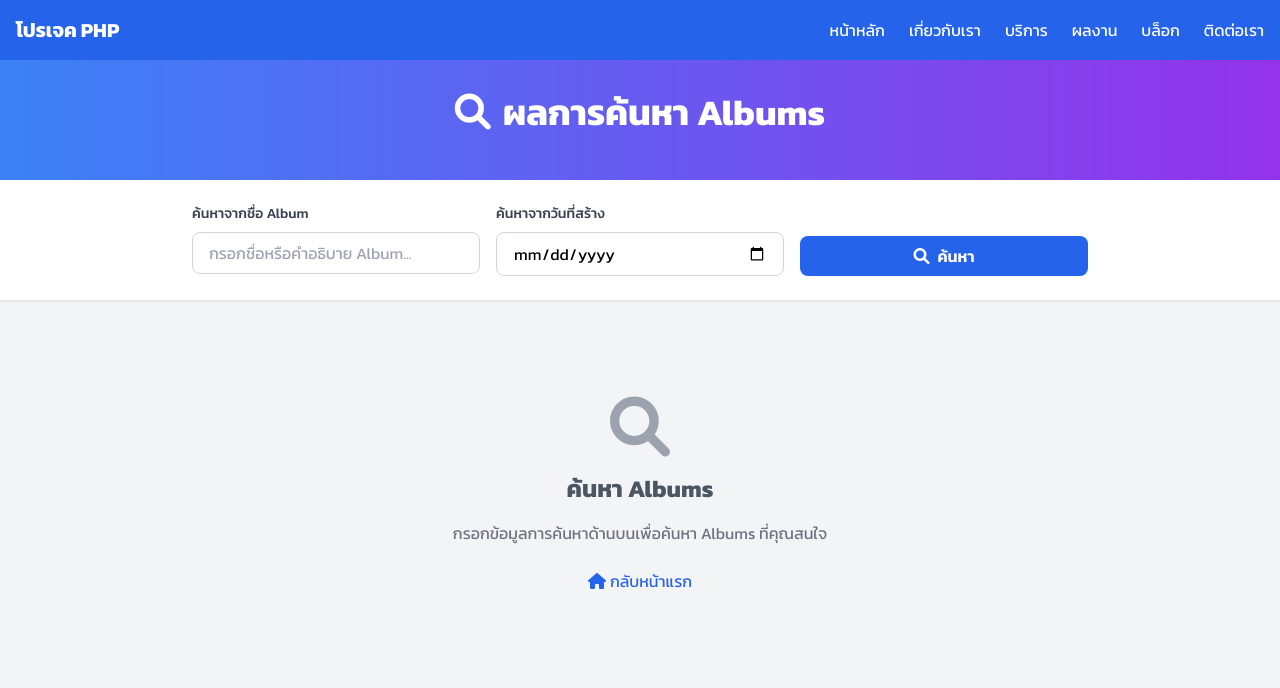
After one commit to INBreeze-i/gallery, a PHP site: page /search.php in a window 1280 px wide. The commit adds this page. Shown: the top 688 px of the page. Run offline with PHP 8.4, Linux system fonts and the light colour scheme; some libraries are stand-ins or nearby versions.

Commit message:
Implement search functionality - replace button with search form
Co-authored-by: INBreeze-i <221943094+INBreeze-i@users.noreply.github.com>

```diff
--- a/html/models/Album.php
+++ b/html/models/Album.php
@@ -99,5 +99,76 @@ class Album {
         $stmt->execute();
         return $stmt;
     }
+
+    // ค้นหา Albums ตามชื่อและวันที่
+    public function searchAlbums($search_name = '', $search_date = '') {
+        $query = "SELECT
+                    a.id as album_id,
+                    a.title as album_title,
+                    a.description as album_description,
+                    a.cover_image,
+                    a.date_created,
+                    a.view_count,
+                    c.id as category_id,
+                    c.name as category_name,
+                    c.description as category_description,
+                    c.icon,
+                    c.color,
+                    (SELECT COUNT(*) FROM album_images WHERE album_id = a.id) as image_count
+                  FROM albums a
+                  JOIN album_categories c ON a.category_id = c.id
+                  WHERE a.status = 'active'";
+
+        $params = [];
+
+        // เพิ่มเงื่อนไขการค้นหาตามชื่อ
+        if (!empty($search_name)) {
+            $query .= " AND (a.title LIKE ? OR a.description LIKE ?)";
+            $search_term = "%{$search_name}%";
+            $params[] = $search_term;
+            $params[] = $search_term;
+        }
+
+        // เพิ่มเงื่อนไขการค้นหาตามวันที่
+        if (!empty($search_date)) {
+            $query .= " AND a.date_created = ?";
+            $params[] = $search_date;
+        }
+
+        $query .= " ORDER BY a.date_created DESC, a.id DESC";
+
+        $stmt = $this->conn->prepare($query);
+        $stmt->execute($params);
+        return $stmt;
+    }
+
+    // นับจำนวนผลการค้นหา
+    public function countSearchResults($search_name = '', $search_date = '') {
+        $query = "SELECT COUNT(*) as total
+                  FROM albums a
+                  JOIN album_categories c ON a.category_id = c.id
+                  WHERE a.status = 'active'";
+
+        $params = [];
+
+        // เพิ่มเงื่อนไขการค้นหาตามชื่อ
+        if (!empty($search_name)) {
+            $query .= " AND (a.title LIKE ? OR a.description LIKE ?)";
+            $search_term = "%{$search_name}%";
+            $params[] = $search_term;
+            $params[] = $search_term;
+        }
+
+        // เพิ่มเงื่อนไขการค้นหาตามวันที่
+        if (!empty($search_date)) {
+            $query .= " AND a.date_created = ?";
+            $params[] = $search_date;
+        }
+
+        $stmt = $this->conn->prepare($query);
+        $stmt->execute($params);
+        $result = $stmt->fetch(PDO::FETCH_ASSOC);
+        return $result['total'];
+    }
 }
 ?>
--- /dev/null
+++ b/html/search.php
@@ -0,0 +1,293 @@
+<?php
+include_once 'config/database.php';
+include_once 'models/Album.php';
+
+$database = new Database();
+$db = $database->getConnection();
+$album = new Album($db);
+
+// รับค่าจากฟอร์มค้นหา
+$search_name = isset($_GET['search']) ? trim($_GET['search']) : '';
+$search_date = isset($_GET['date']) ? trim($_GET['date']) : '';
+
+// ตรวจสอบว่ามีการค้นหาหรือไม่
+$has_search = !empty($search_name) || !empty($search_date);
+
+$search_results = [];
+$total_results = 0;
+
+if ($has_search) {
+    // ทำการค้นหา
+    $search_stmt = $album->searchAlbums($search_name, $search_date);
+    $total_results = $album->countSearchResults($search_name, $search_date);
+
+    while ($row = $search_stmt->fetch(PDO::FETCH_ASSOC)) {
+        // ดึงรูปภาพตัวอย่าง 4 รูปแรก
+        $images_stmt = $album->getAlbumImages($row['album_id'], 4);
+        $images = [];
+        while ($img = $images_stmt->fetch(PDO::FETCH_ASSOC)) {
+            $images[] = [
+                'path' => $img['image_path'],
+                'title' => $img['image_title'],
+                'description' => $img['image_description'],
+                'is_cover' => $img['is_cover']
+            ];
+        }
+
+        $search_results[] = [
+            'category_id' => $row['category_id'],
+            'category_name' => $row['category_name'],
+            'category_description' => $row['category_description'],
+            'category_icon' => $row['icon'],
+            'category_color' => $row['color'],
+            'album_id' => $row['album_id'],
+            'album_title' => $row['album_title'],
+            'album_description' => $row['album_description'],
+            'cover_image' => $row['cover_image'],
+            'date_created' => $row['date_created'],
+            'view_count' => $row['view_count'],
+            'image_count' => $row['image_count'],
+            'images' => $images
+        ];
+    }
+}
+?>
+
+<!DOCTYPE html>
+<html lang="th">
+<head>
+    <meta charset="UTF-8">
+    <meta name="viewport" content="width=device-width, initial-scale=1.0">
+    <title>ผลการค้นหา Albums - โปรเจค PHP</title>
+    <link rel="preconnect" href="https://fonts.googleapis.com">
+    <link rel="preconnect" href="https://fonts.gstatic.com" crossorigin>
+    <link href="https://fonts.googleapis.com/css2?family=Kanit:wght@300;400;500;600;700&display=swap" rel="stylesheet">
+    <link rel="stylesheet" href="assets/css/kanit-font.css">
+    <script src="https://cdn.tailwindcss.com"></script>
+    <link rel="stylesheet" href="https://cdnjs.cloudflare.com/ajax/libs/font-awesome/6.0.0/css/all.min.css">
+</head>
+<body class="bg-gray-100">
+    <!-- Navbar -->
+    <?php include 'components/navbar.php'; ?>
+
+    <!-- Search Header -->
+    <div class="bg-gradient-to-r from-blue-500 to-purple-600 text-white py-8">
+        <div class="container mx-auto px-4">
+            <div class="text-center">
+                <h1 class="text-3xl md:text-4xl font-bold mb-4">
+                    <i class="fas fa-search mr-3"></i>ผลการค้นหา Albums
+                </h1>
+
+                <!-- แสดงเงื่อนไขการค้นหา -->
+                <?php if ($has_search): ?>
+                    <div class="bg-white/10 backdrop-blur-sm rounded-lg p-4 max-w-2xl mx-auto">
+                        <p class="text-lg mb-2">เงื่อนไขการค้นหา:</p>
+                        <div class="flex flex-wrap justify-center gap-4 text-sm">
+                            <?php if (!empty($search_name)): ?>
+                                <span class="bg-white/20 px-3 py-1 rounded-full">
+                                    <i class="fas fa-tag mr-1"></i>ชื่อ: "<?php echo htmlspecialchars($search_name); ?>"
+                                </span>
+                            <?php endif; ?>
+                            <?php if (!empty($search_date)): ?>
+                                <span class="bg-white/20 px-3 py-1 rounded-full">
+                                    <i class="fas fa-calendar mr-1"></i>วันที่: <?php echo date('d/m/Y', strtotime($search_date)); ?>
+                                </span>
+                            <?php endif; ?>
+                        </div>
+                    </div>
+                <?php endif; ?>
+            </div>
+        </div>
+    </div>
+
+    <!-- Search Form (ซ้ำจากหน้าแรก สำหรับค้นหาใหม่) -->
+    <div class="bg-white shadow-sm border-b">
+        <div class="container mx-auto px-4 py-6">
+            <form action="search.php" method="GET" class="max-w-4xl mx-auto">
+                <div class="grid grid-cols-1 md:grid-cols-2 lg:grid-cols-3 gap-4">
+                    <!-- ช่องค้นหาจากชื่อ -->
+                    <div class="space-y-2">
+                        <label for="search" class="block text-sm font-medium text-gray-700">ค้นหาจากชื่อ Album</label>
+                        <input type="text"
+                               id="search"
+                               name="search"
+                               value="<?php echo htmlspecialchars($search_name); ?>"
+                               placeholder="กรอกชื่อหรือคำอธิบาย Album..."
+                               class="w-full px-4 py-2 border border-gray-300 rounded-lg focus:outline-none focus:ring-2 focus:ring-blue-500 transition-all duration-200">
+                    </div>
+
+                    <!-- ช่องค้นหาจากวันที่ -->
+                    <div class="space-y-2">
+                        <label for="date" class="block text-sm font-medium text-gray-700">ค้นหาจากวันที่สร้าง</label>
+                        <input type="date"
+                               id="date"
+                               name="date"
+                               value="<?php echo htmlspecialchars($search_date); ?>"
+                               class="w-full px-4 py-2 border border-gray-300 rounded-lg focus:outline-none focus:ring-2 focus:ring-blue-500 transition-all duration-200">
+                    </div>
+
+                    <!-- ปุ่มค้นหา -->
+                    <div class="flex items-end">
+                        <button type="submit"
+                                class="w-full bg-blue-600 text-white px-6 py-2 rounded-lg font-semibold hover:bg-blue-700 transition-colors duration-200 inline-flex items-center justify-center space-x-2">
+                            <i class="fas fa-search"></i>
+                            <span>ค้นหา</span>
+                        </button>
+                    </div>
+                </div>
+            </form>
+        </div>
+    </div>
+
+    <!-- Search Results -->
+    <div class="container mx-auto px-4 py-8">
+        <?php if ($has_search): ?>
+            <!-- แสดงจำนวนผลลัพธ์ -->
+            <div class="mb-6">
+                <div class="flex items-center justify-between">
+                    <h2 class="text-2xl font-bold text-gray-800">
+                        พบ <?php echo number_format($total_results); ?> Albums
+                    </h2>
+                    <a href="index.php" class="text-blue-600 hover:text-blue-800 transition-colors">
+                        <i class="fas fa-arrow-left mr-1"></i>กลับหน้าแรก
+                    </a>
+                </div>
+                <hr class="mt-4 mb-6">
+            </div>
+
+            <?php if ($total_results > 0): ?>
+                <!-- แสดงผลลัพธ์ -->
+                <div class="grid grid-cols-1 md:grid-cols-2 lg:grid-cols-3 gap-8">
+                    <?php foreach ($search_results as $result): ?>
+                        <div class="bg-white rounded-xl shadow-lg overflow-hidden hover:shadow-xl transition-shadow duration-300">
+                            <!-- Category Header -->
+                            <div class="<?php echo htmlspecialchars($result['category_color']); ?> text-white p-4">
+                                <div class="flex items-center justify-between">
+                                    <div class="flex items-center space-x-3">
+                                        <i class="<?php echo htmlspecialchars($result['category_icon']); ?> text-xl"></i>
+                                        <div>
+                                            <h3 class="text-lg font-bold"><?php echo htmlspecialchars($result['category_name']); ?></h3>
+                                            <p class="text-sm opacity-90"><?php echo htmlspecialchars($result['album_title']); ?></p>
+                                        </div>
+                                    </div>
+                                    <div class="text-right">
+                                        <div class="text-xs opacity-75">รูปภาพ</div>
+                                        <div class="text-lg font-bold"><?php echo $result['image_count']; ?></div>
+                                    </div>
+                                </div>
+                            </div>
+
+                            <!-- Album Images Grid -->
+                            <div class="grid grid-cols-2 gap-2 p-4">
+                                <?php
+                                $placeholder_images = [
+                                    'https://picsum.photos/200/150?random=1',
+                                    'https://picsum.photos/200/150?random=2',
+                                    'https://picsum.photos/200/150?random=3',
+                                    'https://picsum.photos/200/150?random=4'
+                                ];
+
+                                for ($i = 0; $i < 4; $i++):
+                                    $image_data = isset($result['images'][$i]) ? $result['images'][$i] : null;
+                                    $image_src = $image_data ? $image_data['path'] : $placeholder_images[$i];
+                                    $image_title = $image_data ? $image_data['title'] : "รูปที่ " . ($i + 1);
+                                ?>
+                                    <div class="aspect-square overflow-hidden rounded-lg relative group">
+                                        <img src="<?php echo htmlspecialchars($image_src); ?>"
+                                             alt="<?php echo htmlspecialchars($image_title); ?>"
+                                             class="w-full h-full object-cover hover:scale-110 transition-transform duration-300"
+                                             onerror="this.src='<?php echo $placeholder_images[$i]; ?>'">
+
+                                        <!-- Image Overlay -->
+                                        <div class="absolute inset-0 bg-black bg-opacity-0 group-hover:bg-opacity-30 transition-all duration-200 flex items-center justify-center">
+                                            <i class="fas fa-search-plus text-white opacity-0 group-hover:opacity-100 transition-opacity duration-200"></i>
+                                        </div>
+                                    </div>
+                                <?php endfor; ?>
+                            </div>
+
+                            <!-- Album Info -->
+                            <div class="p-4 border-t bg-gray-50">
+                                <div class="flex items-center justify-between mb-2">
+                                    <span class="text-sm text-gray-500">
+                                        <i class="fas fa-calendar-alt mr-1"></i>
+                                        <?php echo date('d/m/Y', strtotime($result['date_created'])); ?>
+                                    </span>
+                                    <span class="text-sm text-gray-500">
+                                        <i class="fas fa-eye mr-1"></i>
+                                        <?php echo number_format($result['view_count']); ?> ครั้ง
+                                    </span>
+                                </div>
+
+                                <p class="text-gray-600 text-sm mb-3 line-clamp-2">
+                                    <?php echo htmlspecialchars($result['album_description']); ?>
+                                </p>
+
+                                <div class="flex space-x-2">
+                                    <a href="album_detail.php?id=<?php echo $result['album_id']; ?>"
+                                       class="flex-1 bg-blue-600 text-white text-center px-4 py-2 rounded-lg hover:bg-blue-700 transition-colors text-sm">
+                                        <i class="fas fa-images mr-2"></i>ดู Album
+                                    </a>
+                                    <a href="category.php?id=<?php echo $result['category_id']; ?>"
+                                       class="bg-gray-200 text-gray-700 px-3 py-2 rounded-lg hover:bg-gray-300 transition-colors text-sm">
+                                        <i class="fas fa-th-large"></i>
+                                    </a>
+                                </div>
+                            </div>
+                        </div>
+                    <?php endforeach; ?>
+                </div>
+            <?php else: ?>
+                <!-- ไม่พบผลลัพธ์ -->
+                <div class="text-center py-16">
+                    <div class="max-w-md mx-auto">
+                        <div class="text-gray-400 mb-4">
+                            <i class="fas fa-search text-6xl"></i>
+                        </div>
+                        <h3 class="text-2xl font-bold text-gray-600 mb-4">ไม่พบ Albums ที่ตรงกับการค้นหา</h3>
+                        <p class="text-gray-500 mb-6">
+                            ลองเปลี่ยนคำค้นหาหรือปรับเงื่อนไขการค้นหาใหม่
+                        </p>
+                        <div class="space-y-3">
+                            <button onclick="document.getElementById('search').focus()"
+                                    class="bg-blue-600 text-white px-6 py-2 rounded-lg hover:bg-blue-700 transition-colors">
+                                <i class="fas fa-search mr-2"></i>ค้นหาใหม่
+                            </button>
+                            <br>
+                            <a href="index.php" class="text-blue-600 hover:text-blue-800 transition-colors">
+                                <i class="fas fa-home mr-1"></i>กลับหน้าแรก
+                            </a>
+                        </div>
+                    </div>
+                </div>
+            <?php endif; ?>
+        <?php else: ?>
+            <!-- ยังไม่มีการค้นหา -->
+            <div class="text-center py-16">
+                <div class="max-w-md mx-auto">
+                    <div class="text-gray-400 mb-4">
+                        <i class="fas fa-search text-6xl"></i>
+                    </div>
+                    <h3 class="text-2xl font-bold text-gray-600 mb-4">ค้นหา Albums</h3>
+                    <p class="text-gray-500 mb-6">
+                        กรอกข้อมูลการค้นหาด้านบนเพื่อค้นหา Albums ที่คุณสนใจ
+                    </p>
+                    <a href="index.php" class="text-blue-600 hover:text-blue-800 transition-colors">
+                        <i class="fas fa-home mr-1"></i>กลับหน้าแรก
+                    </a>
+                </div>
+            </div>
+        <?php endif; ?>
+    </div>
+
+    <!-- Custom CSS for line-clamp -->
+    <style>
+        .line-clamp-2 {
+            display: -webkit-box;
+            -webkit-line-clamp: 2;
+            -webkit-box-orient: vertical;
+            overflow: hidden;
+        }
+    </style>
+</body>
+</html>
```
Also changed, not shown: html/components/banner.php (+42 -4 lines).
